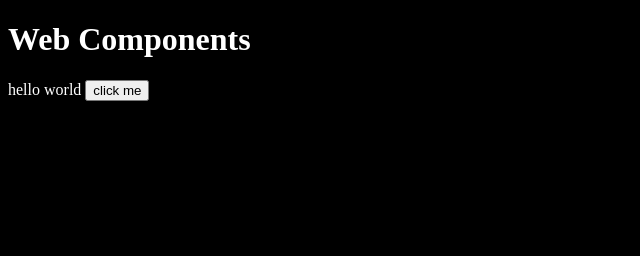
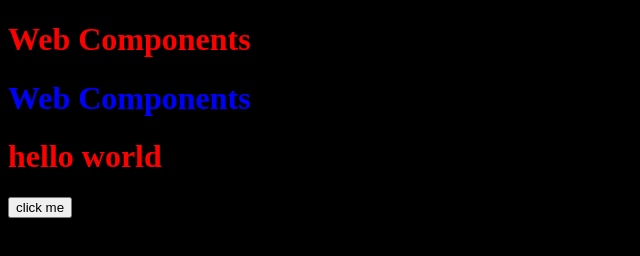
Before and after one commit to calm1205/web-components, a website: page index.html in a window 1280 px wide. Shown: the whole page, without its empty margins (0-640 px from the left). Drawn offline with Linux system fonts and the light colour scheme.

Commit message:
check shadow dom style scope

```diff
--- a/components/title/AppTitle.js
+++ b/components/title/AppTitle.js
@@ -6,6 +6,14 @@ export class AppTitle extends HTMLElement {
   connectedCallback() {
     const title = document.createElement("h1");
     title.textContent = "Web Components";
+
+    const style = document.createElement("style");
+    style.textContent = `
+      h1 {
+        color: red;
+      }
+    `;
+    this.appendChild(style);
     this.appendChild(title);
   }
 }
--- a/components/title/ShadowTitle.js
+++ b/components/title/ShadowTitle.js
@@ -7,12 +7,13 @@ export class ShadowTitle extends HTMLElement {
   connectedCallback() {
     const title = document.createElement("h1");
     title.textContent = "Web Components";
-    const style = document.createElement("style");
+    const style = document.createElement("style"); // shadow DOMを使っていないのでglobalなスタイルが適用される
     style.textContent = `
       h1 {
         color: blue;
       }
     `;
+    this.shadowRoot.appendChild(style);
     this.shadowRoot.appendChild(title);
   }
 }
--- a/index.html
+++ b/index.html
@@ -17,7 +17,8 @@
   </head>
   <body>
     <app-title></app-title>
-    hello world
+    <shadow-title></shadow-title>
+    <h1>hello world</h1>
     <log-word>hello world</log-word>
   </body>
 </html>
```
